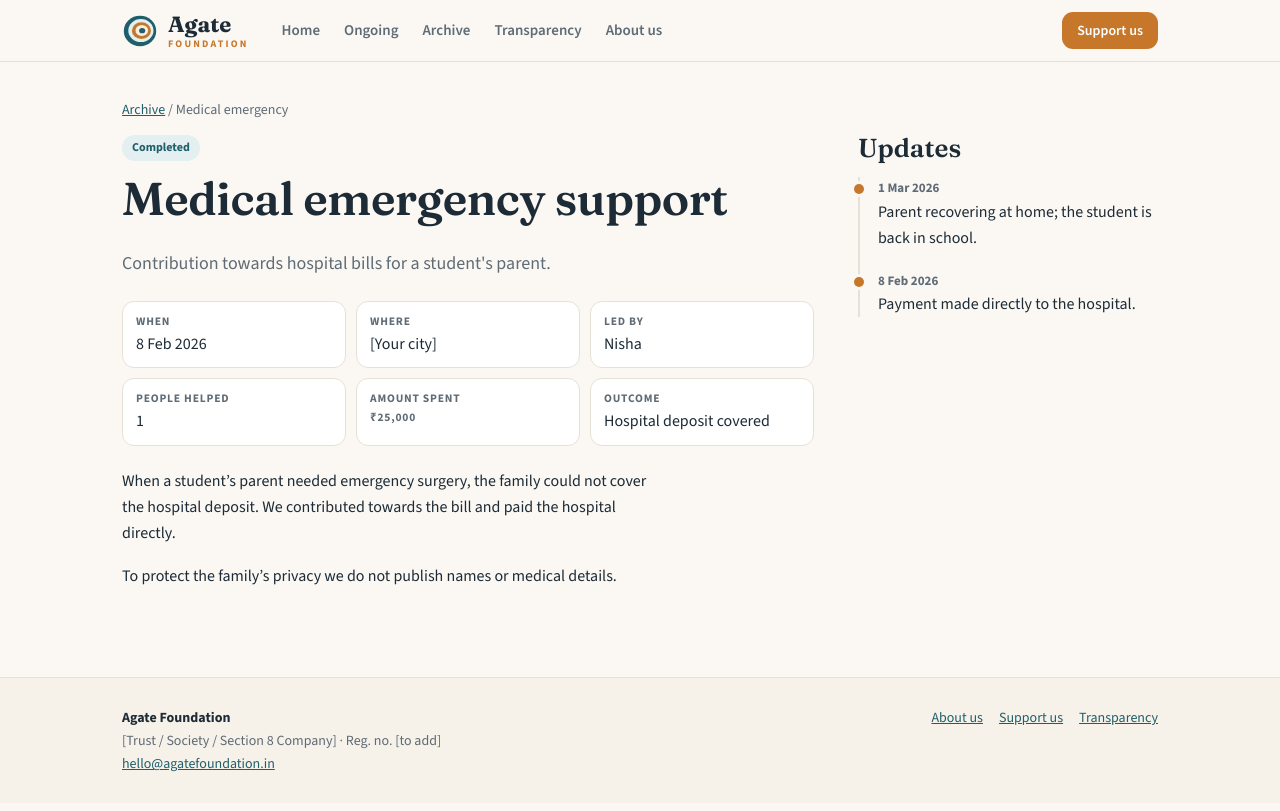
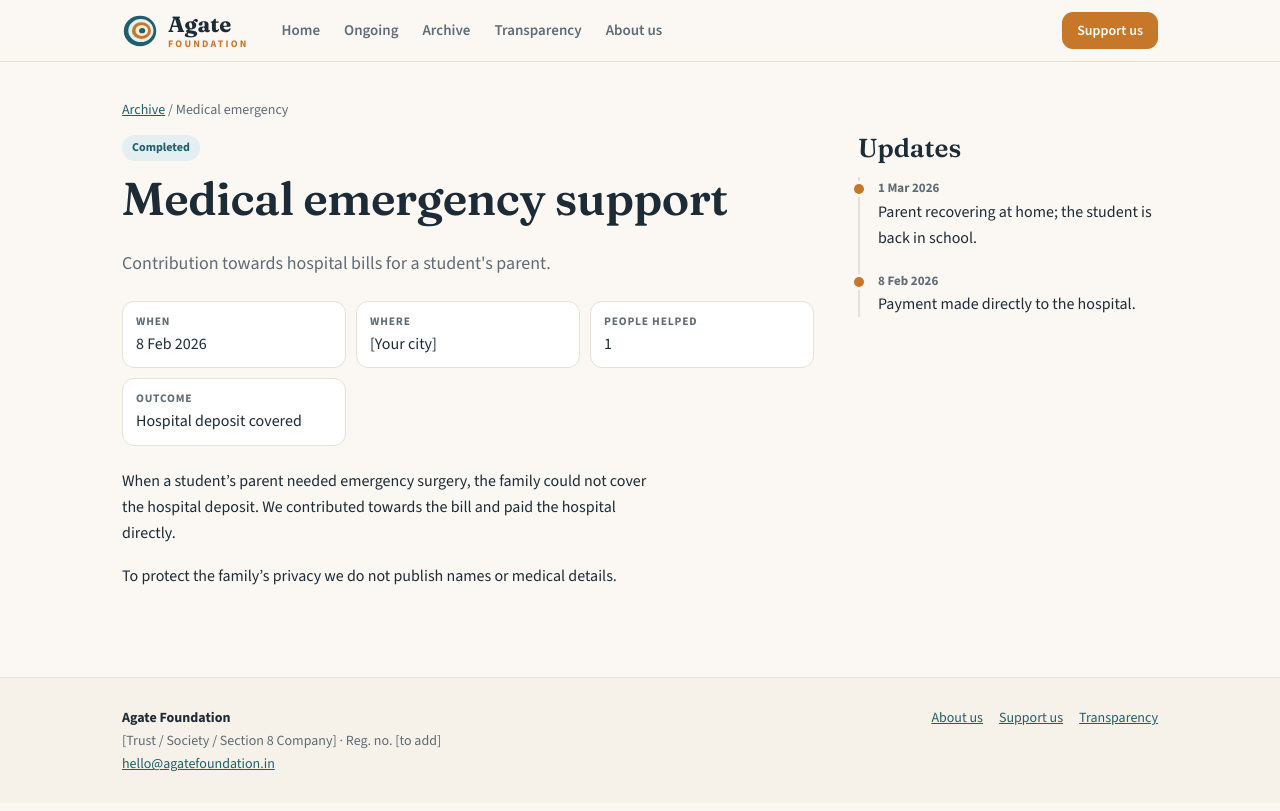
Before and after one commit to agate61/foundation, a Jekyll site: the page built from _activities/2026-02-08-medical-emergency-support.md, in a window 1280 px wide. Shown: the top 811 px of the page. Built offline with Jekyll 4.4.1, drawn with Linux system fonts in a browser that asks for light colours.

Commit message:
Removing Led By & Amount details from activity card

```diff
--- a/_layouts/activity.html
+++ b/_layouts/activity.html
@@ -14,9 +14,7 @@ layout: default
     <div class="facts">
       <div><span>When</span>{% include when.html a=page %}</div>
       <div><span>Where</span>{{ page.location | default: "—" }}</div>
-      <div><span>Led by</span>{{ page.lead | default: "—" }}</div>
       <div><span>People helped</span>{{ page.beneficiaries | default: 0 }}</div>
-      <div><span>Amount spent</span>{% include inr.html n=page.amount_spent %}</div>
       <div><span>Outcome</span>{{ page.outcome | default: "—" }}</div>
     </div>
     <div class="prose">{{ content }}</div>
```
